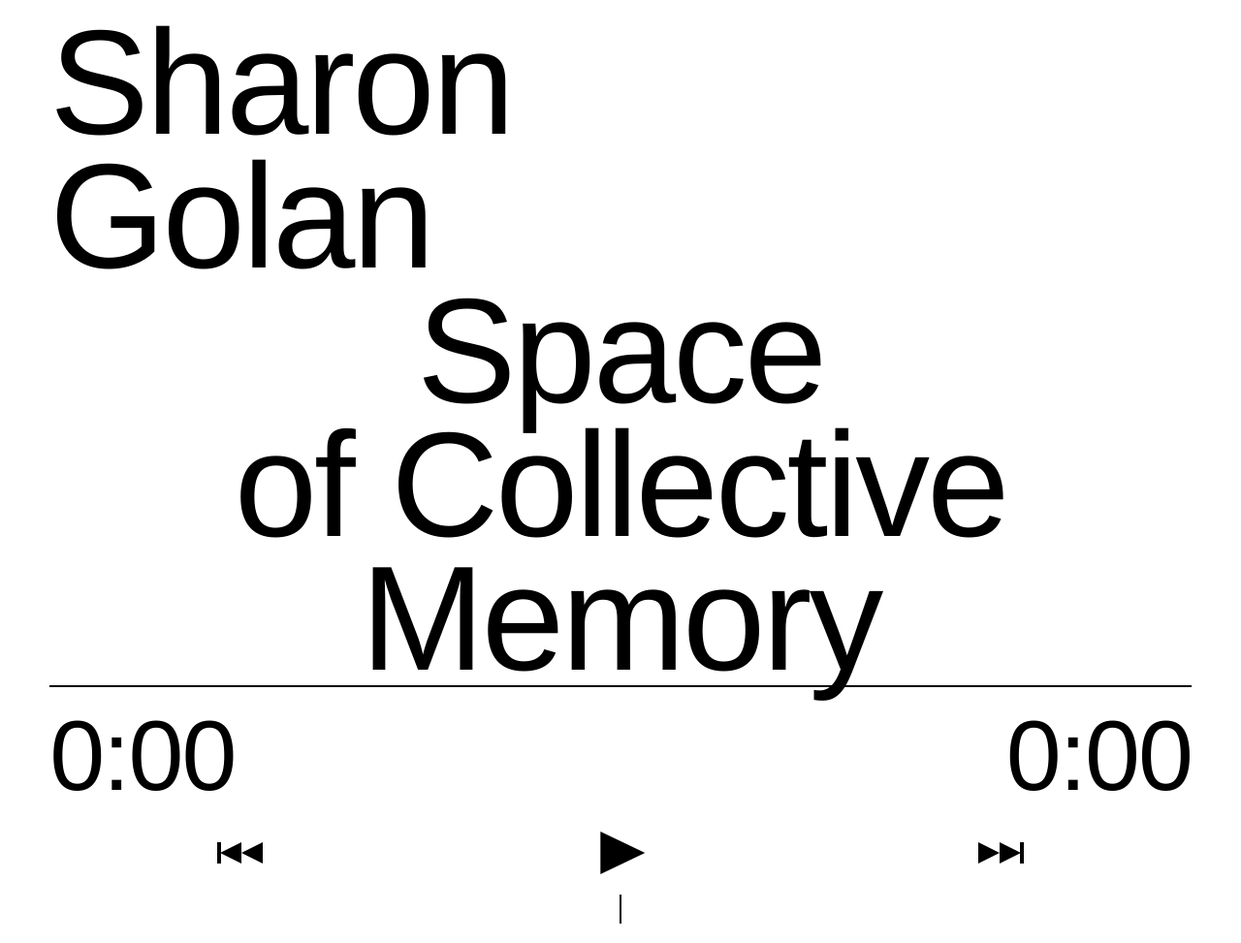
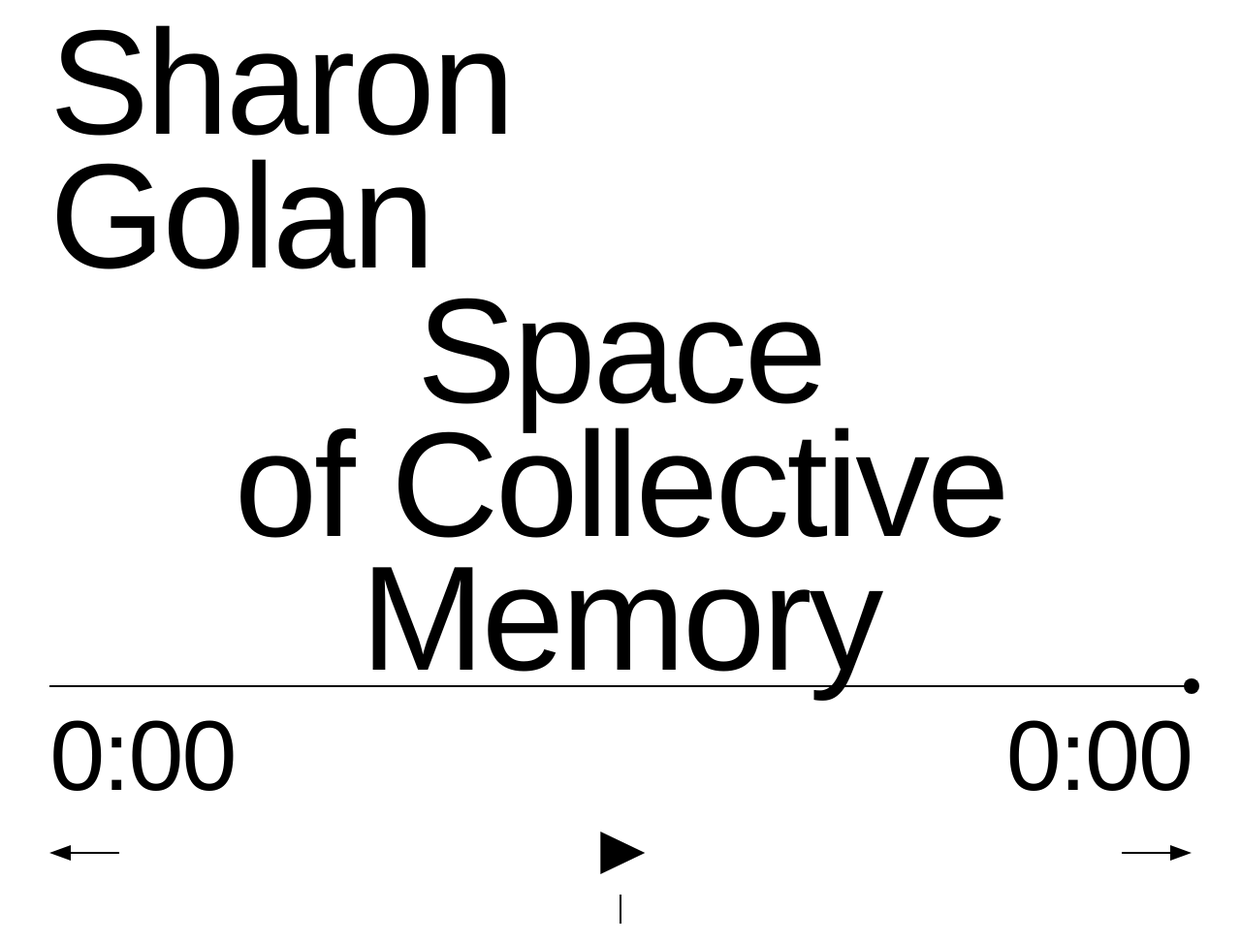
Before and after one commit to TimBallaschke/heritage-of-the-future, a PHP site: page / in a window 1280 px wide. Shown: the part 35-1008 px from the top of the page at 97% size. Run offline with PHP 8.4, Linux system fonts and the light colour scheme; some web fonts are replaced.

Commit message:
Refactor playback controls by simplifying button structure and enhancing styles; adjust layout for better alignment and interaction.

```diff
--- a/assets/style/_base.scss
+++ b/assets/style/_base.scss
@@ -110,9 +110,22 @@ body {
 }
 
 #seekbar-progress-fill {
+    position: relative;
     width: 100%;
     height: 100%;
     background: $fg;
+
+    &::after {
+        content: '';
+        position: absolute;
+        top: 50%;
+        right: 0;
+        transform: translate(50%, -50%);
+        width: 16px;
+        height: 16px;
+        border-radius: 50%;
+        background: $fg;
+    }
 }
 
 #seekbar-times {
@@ -128,7 +141,7 @@ body {
 #playback-controls {
     display: flex;
     flex-direction: row;
-    justify-content: space-around;
+    justify-content: space-between;
     align-items: center;
     width: 100%;
     padding-bottom: 5px;
@@ -136,54 +149,58 @@ body {
 
 #previous-button,
 #next-button {
-    display: flex;
-    align-items: center;
-    height: 22px;
+    position: relative;
+    width: 72px;
+    height: 16px;
     cursor: pointer;
-
-    .bar {
-        width: 4px;
-        height: 22px;
-        background: $fg;
-    }
 }
 
-#previous-button {
-    .bar {
-        margin-right: 1px;
-        transform: translateX(2px);
-    }
-
-    .triangle {
+#previous-button::before {
+    content: '';
+    position: absolute;
+    top: 50%;
+    left: 0;
+    transform: translateY(-50%);
     width: 0;
     height: 0;
     border-style: solid;
-        border-width: 11px 22px 11px 0;
+    border-width: 8px 22px 8px 0;
     border-color: transparent $fg transparent transparent;
 }
 
-    .triangle:first-of-type {
-        transform: translateX(2px);
-    }
+#previous-button::after {
+    content: '';
+    position: absolute;
+    top: 50%;
+    right: 0;
+    transform: translateY(-50%);
+    width: 50px;
+    height: 2px;
+    background: $fg;
 }
 
-#next-button {
-    .bar {
-        margin-left: 1px;
-        transform: translateX(-2px);
+#next-button::before {
+    content: '';
+    position: absolute;
+    top: 50%;
+    left: 0;
+    transform: translateY(-50%);
+    width: 50px;
+    height: 2px;
+    background: $fg;
 }
 
-    .triangle {
+#next-button::after {
+    content: '';
+    position: absolute;
+    top: 50%;
+    right: 0;
+    transform: translateY(-50%);
     width: 0;
     height: 0;
     border-style: solid;
-        border-width: 11px 0 11px 22px;
+    border-width: 8px 0 8px 22px;
     border-color: transparent transparent transparent $fg;
-    }
-
-    .triangle:last-of-type {
-        transform: translateX(-2px);
-    }
 }
 
 #play-button {
--- a/assets/style/style.css
+++ b/assets/style/style.css
@@ -106,8 +106,20 @@ body {
 }
 
 #seekbar-progress-fill {
+  position: relative;
   width: 100%;
   height: 100%;
+  background: #000000;
+}
+#seekbar-progress-fill::after {
+  content: "";
+  position: absolute;
+  top: 50%;
+  right: 0;
+  transform: translate(50%, -50%);
+  width: 16px;
+  height: 16px;
+  border-radius: 50%;
   background: #000000;
 }
 
@@ -124,7 +136,7 @@ body {
 #playback-controls {
   display: flex;
   flex-direction: row;
-  justify-content: space-around;
+  justify-content: space-between;
   align-items: center;
   width: 100%;
   padding-bottom: 5px;
@@ -132,46 +144,58 @@ body {
 
 #previous-button,
 #next-button {
-  display: flex;
-  align-items: center;
-  height: 22px;
+  position: relative;
+  width: 72px;
+  height: 16px;
   cursor: pointer;
 }
-#previous-button .bar,
-#next-button .bar {
-  width: 4px;
-  height: 22px;
+
+#previous-button::before {
+  content: "";
+  position: absolute;
+  top: 50%;
+  left: 0;
+  transform: translateY(-50%);
+  width: 0;
+  height: 0;
+  border-style: solid;
+  border-width: 8px 22px 8px 0;
+  border-color: transparent #000000 transparent transparent;
+}
+
+#previous-button::after {
+  content: "";
+  position: absolute;
+  top: 50%;
+  right: 0;
+  transform: translateY(-50%);
+  width: 50px;
+  height: 2px;
   background: #000000;
 }
 
-#previous-button .bar {
-  margin-right: 1px;
-  transform: translateX(2px);
+#next-button::before {
+  content: "";
+  position: absolute;
+  top: 50%;
+  left: 0;
+  transform: translateY(-50%);
+  width: 50px;
+  height: 2px;
+  background: #000000;
 }
-#previous-button .triangle {
+
+#next-button::after {
+  content: "";
+  position: absolute;
+  top: 50%;
+  right: 0;
+  transform: translateY(-50%);
   width: 0;
   height: 0;
   border-style: solid;
-  border-width: 11px 22px 11px 0;
-  border-color: transparent #000000 transparent transparent;
-}
-#previous-button .triangle:first-of-type {
-  transform: translateX(2px);
-}
-
-#next-button .bar {
-  margin-left: 1px;
-  transform: translateX(-2px);
-}
-#next-button .triangle {
-  width: 0;
-  height: 0;
-  border-style: solid;
-  border-width: 11px 0 11px 22px;
+  border-width: 8px 0 8px 22px;
   border-color: transparent transparent transparent #000000;
-}
-#next-button .triangle:last-of-type {
-  transform: translateX(-2px);
 }
 
 #play-button {
--- a/index.html
+++ b/index.html
@@ -30,17 +30,9 @@
                 </div>
                 <div id="playback-controls-wrapper">
                     <div id="playback-controls">
-                        <div id="previous-button">
-                            <div class="bar"></div>
-                            <div class="triangle"></div>
-                            <div class="triangle"></div>
-                        </div>
+                        <div id="previous-button"></div>
                         <div id="play-button"></div>
-                        <div id="next-button">
-                            <div class="triangle"></div>
-                            <div class="triangle"></div>
-                            <div class="bar"></div>
-                        </div>
+                        <div id="next-button"></div>
                     </div>
                 </div>
                 <div id="selector-line-wrapper">
```
Also changed, not shown: 1 other file. Lines whose indentation alone changed are shown as unchanged.
